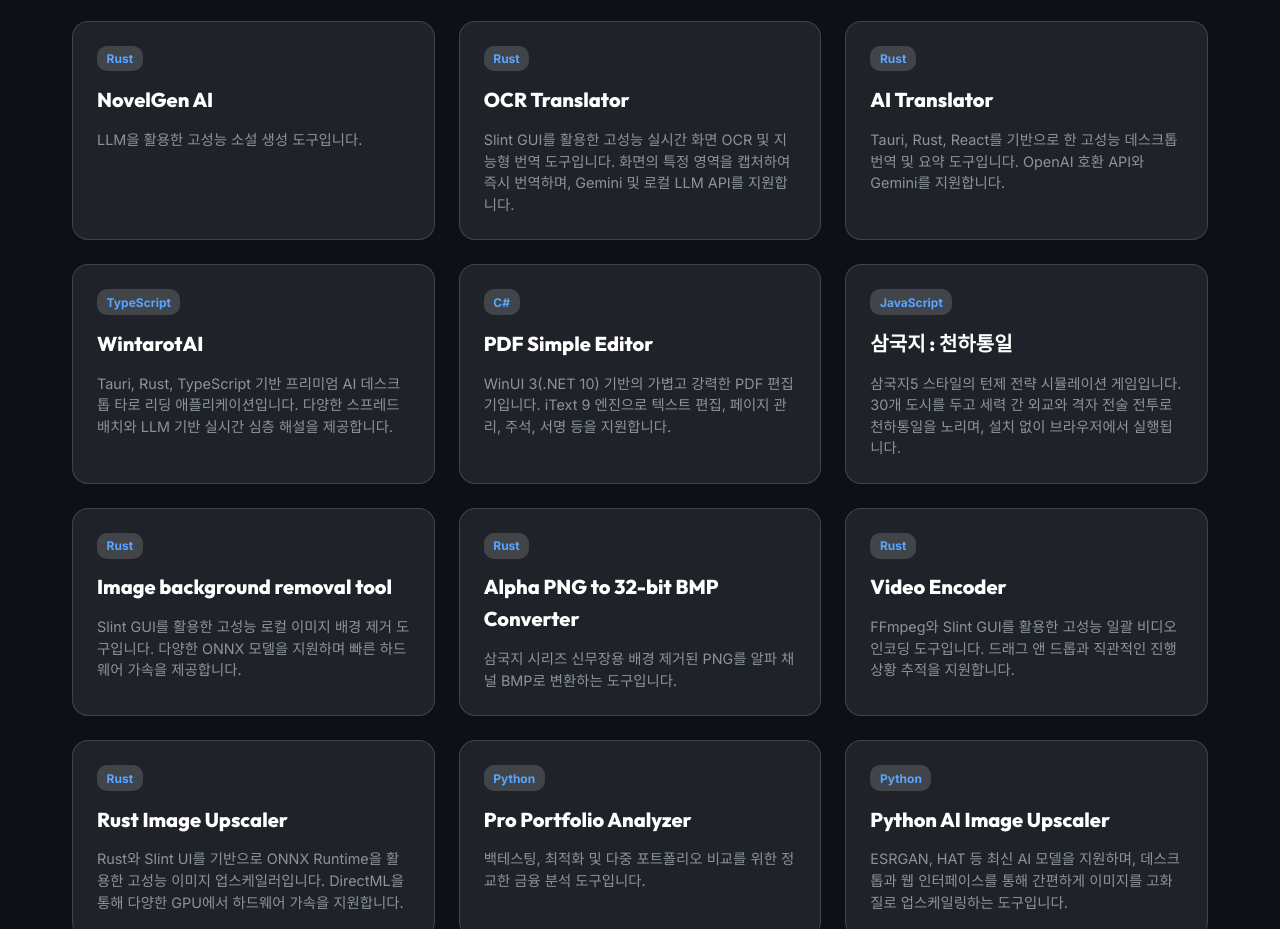
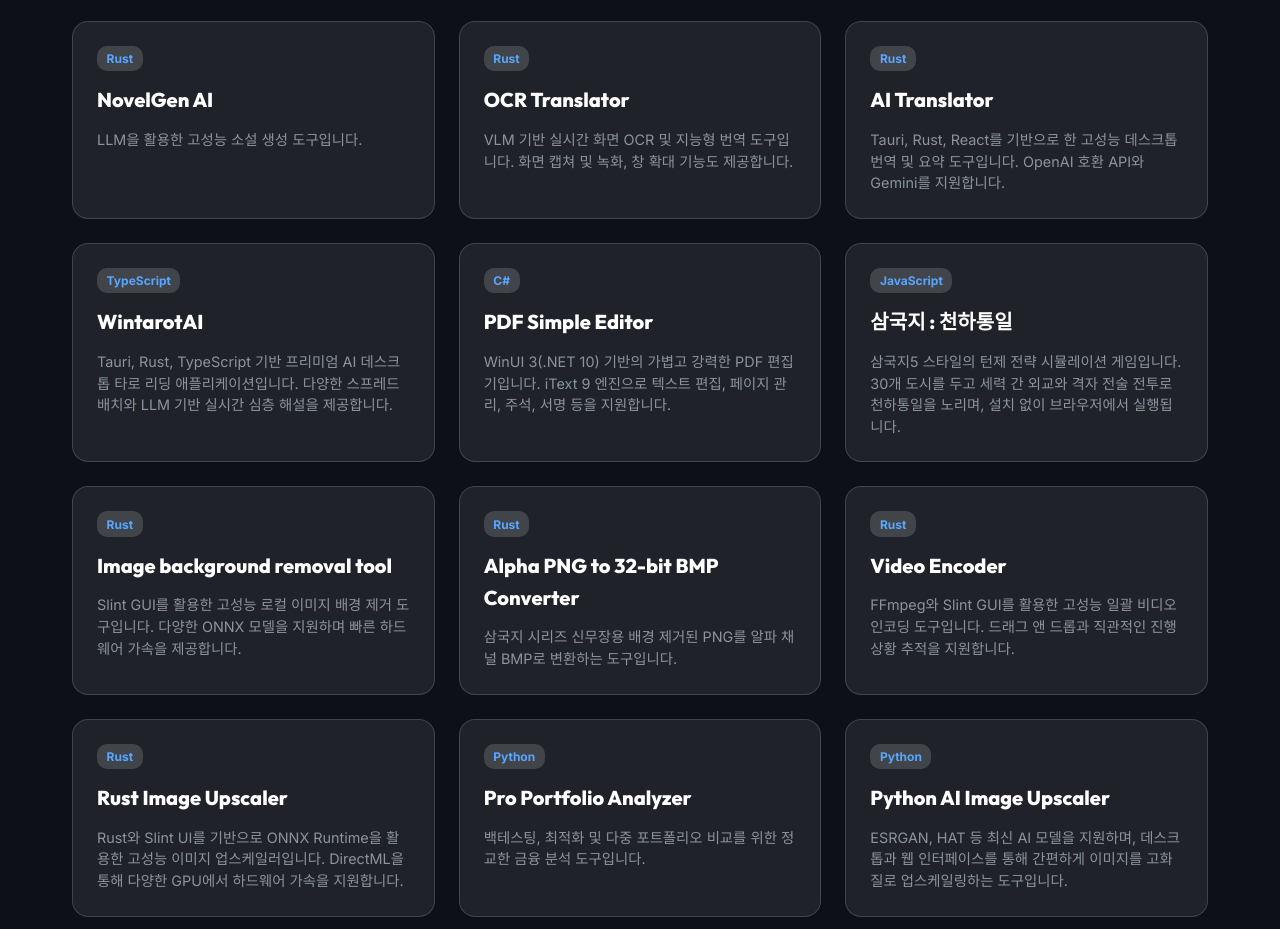
Before and after one commit to kirinonakar/kirinonakar.github.io, a plain HTML site: page index.html in a window 1280 px wide. Shown: the part 2681-3610 px from the top of the page. Drawn offline with Linux system fonts and the light colour scheme.

Commit message:
ocrtrans

```diff
--- a/index.html
+++ b/index.html
@@ -217,8 +217,7 @@
                         <span class="repo-lang">Rust</span>
                     </div>
                     <h3>OCR Translator</h3>
-                    <p>Slint GUI를 활용한 고성능 실시간 화면 OCR 및 지능형 번역 도구입니다. 화면의 특정 영역을 캡처하여 즉시 번역하며, Gemini 및 로컬 LLM API를
-                        지원합니다.</p>
+                    <p>VLM 기반 실시간 화면 OCR 및 지능형 번역 도구입니다. 화면 캡쳐 및 녹화, 창 확대 기능도 제공합니다.</p>
                 </a>
                 <a href="https://github.com/kirinonakar/AItranslator" class="repo-card" target="_blank">
                     <div class="repo-header">
```
Also changed, not shown: index_alt.html (+1 -1 lines), index_light.html (+1 -2 lines).
